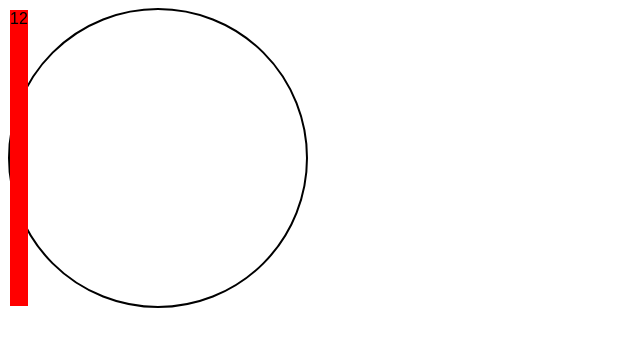
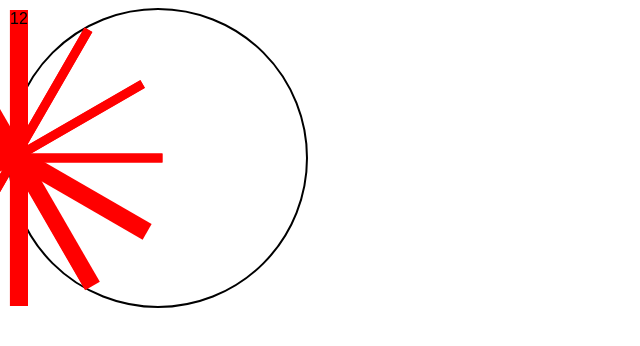
Before and after one commit to Nthenya19/clockJs, a plain HTML site: page index.html in a window 1280 px wide. Shown: the whole page, without its empty margins (0-640 px from the left). Drawn offline with Linux system fonts and the light colour scheme.

Commit message:
Numbers positioning

```diff
--- a/style.css
+++ b/style.css
@@ -28,3 +28,14 @@ body{
     transform: rotate(var(--rotation));
 
 }
+.clock .number1 {--rotation: 30deg; }
+.clock .number2 {--rotation: 60deg; }
+.clock .number3 {--rotation: 90deg; }
+.clock .number4 {--rotation: 120deg; }
+.clock .number5 {--rotation: 150deg; }
+.clock .number6 {--rotation: 180deg; }
+.clock .number7 {--rotation: 210deg; }
+.clock .number8 {--rotation: 240deg; }
+.clock .number9 {--rotation: 270deg; }
+.clock .number10 {--rotation: 300deg; }
+.clock .number11 {--rotation: 330deg; }
```
